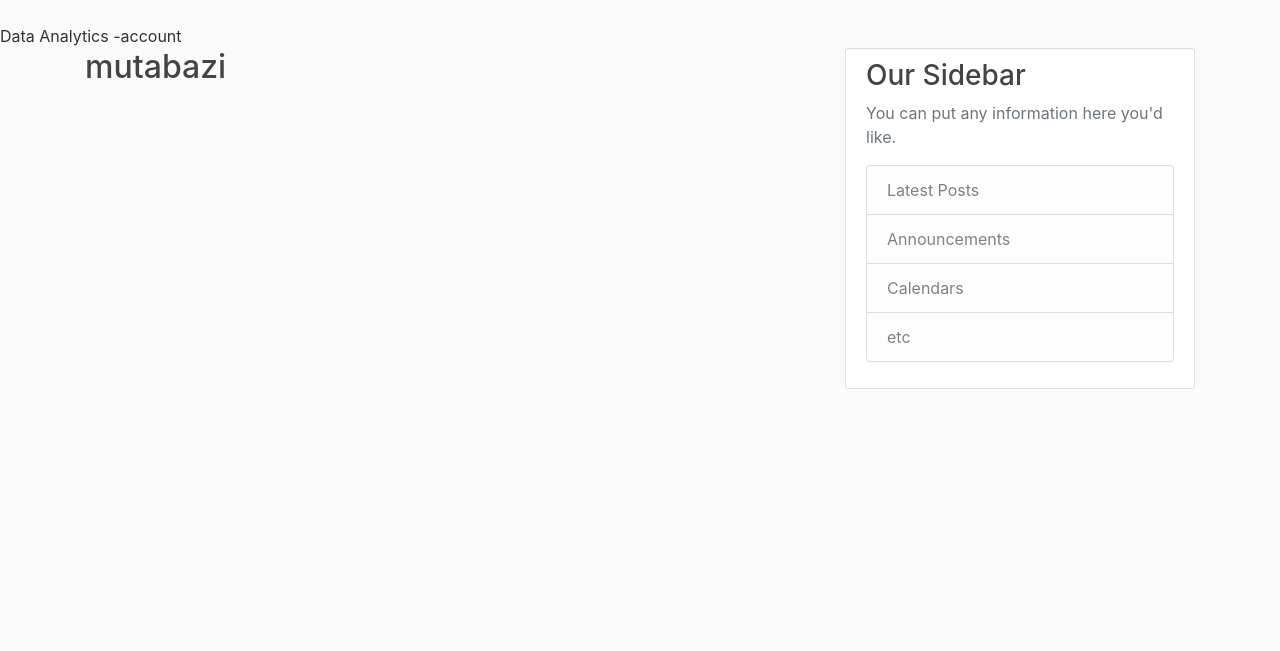
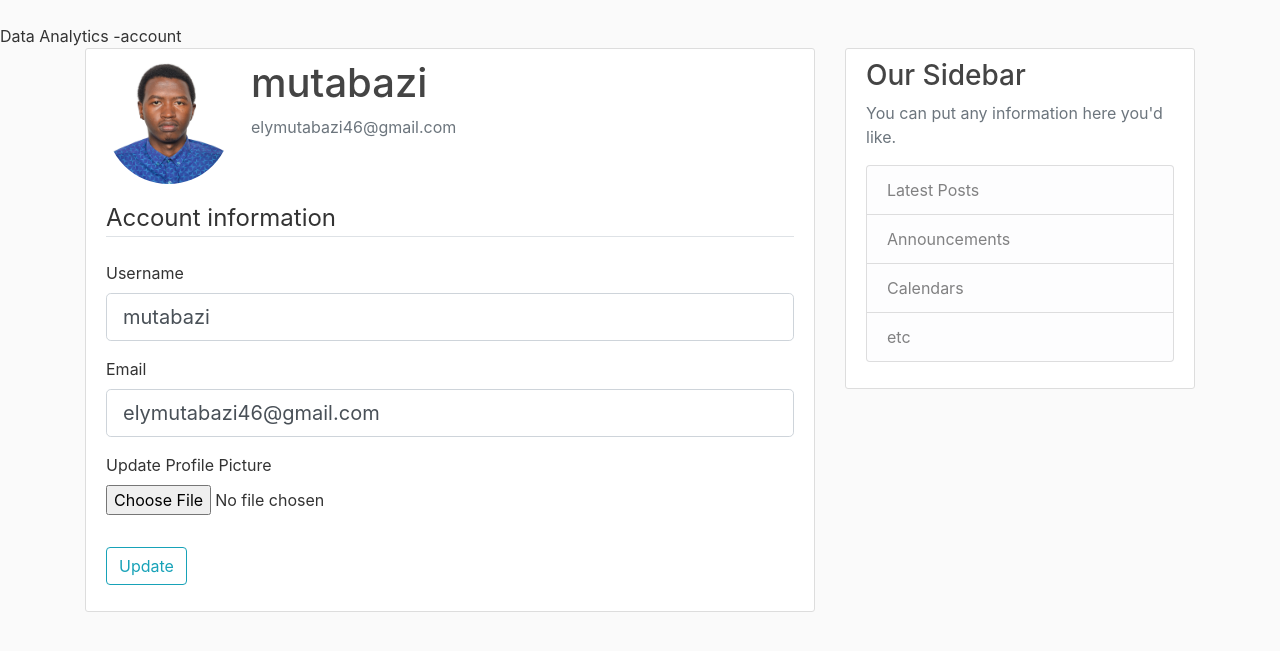
Before and after one commit to EngMutabazi/Flask_web_app, a Flask app: page /account in a window 1280 px wide. Shown: the part 56-707 px from the top of the page. Run offline with Flask 2, Linux system fonts and the light colour scheme; a user stored in the database is signed in; some libraries are stand-ins or nearby versions.

Commit message:
adding pages

```diff
--- a/app/form.py
+++ b/app/form.py
@@ -1,6 +1,9 @@
 from flask_wtf import FlaskForm
+from flask_login import current_user
 from wtforms import (StringField, TextAreaField, PasswordField, SubmitField,  BooleanField)
+from flask_wtf.file import FileField, FileAllowed
 from wtforms.validators import DataRequired, Length, Email, EqualTo, ValidationError
+
 from app.models import User
 
 class RegistrationForm(FlaskForm):
@@ -30,3 +33,24 @@ class LoginForm(FlaskForm):
     password= PasswordField('Password', validators=[DataRequired()])
     remember=  BooleanField('Remember me')
     submit= SubmitField('Log In')
+
+class UpdateAccountForm(FlaskForm):
+    username= StringField('Username',
+                          validators=[DataRequired(), Length(min=2,max=20)])
+    email= StringField('Email',
+                       validators=[DataRequired(), Email()])
+    picture= FileField('Update Profile Picture', validators=[FileAllowed(['jpg', 'png'])])
+
+    submit= SubmitField('Update')
+
+    def validate_username(self, username):
+        if username.data != current_user.username:
+            user= User.query.filter_by(username= username.data).first()
+            if user:
+                raise ValidationError('That username is taken please choose different one!')
+
+    def validate_email(self, email):
+         if email.data != current_user.email:
+            user= User.query.filter_by(email= email.data).first()
+            if user:
+              raise ValidationError('That email is taken please choose different one!')
--- a/app/routes.py
+++ b/app/routes.py
@@ -1,6 +1,8 @@
+import os
+import secrets
 from flask import Flask, render_template, url_for, flash, redirect, request
 from app import app, db, bcrypt
-from app.form import RegistrationForm, LoginForm
+from app.form import RegistrationForm, LoginForm, UpdateAccountForm
 from app.models import User, Post
 from flask_login import login_user, current_user, logout_user, login_required
 
@@ -68,7 +70,31 @@ def logout():
      logout_user()
      return redirect(url_for('home'))
 
-@app.route("/account")
+def save_picture(form_picture):
+    random_hex= secrets.token_hex(8)
+    _, f_ext= os.path.splitext(form_picture.filename)
+    picture_fn= random_hex + f_ext
+    picture_path= os.path.join(app.root_path, 'static/profile_pics', 'picture_fn')
+    form_picture.save(picture_path)
+    return picture_fn
+
+
+@app.route("/account", methods=['GET', 'POST'])
 @login_required
 def account():
-     return render_template('account.html', title= 'account')
+     form= UpdateAccountForm()
+     if form.validate_on_submit():
+          if form.picture.data:
+               picture_file= save_picture(form.picture.data)
+               current_user.image_file= picture_file
+          current_user.username= form.username.data
+          current_user.email= form.email.data
+          db.session.commit()
+          flash('Your account has been updated!', 'success')
+          return redirect(url_for('account'))
+     elif request.method== 'GET':
+          form.username.data= current_user.username
+          form.email.data= current_user.email
+
+     image_file= url_for('static', filename= 'profile_pics/'+ current_user.image_file)
+     return render_template('account.html', title= 'account', image_file= image_file, form= form)
--- a/app/templates/account.html
+++ b/app/templates/account.html
@@ -1,4 +1,77 @@
 {% extends "layout.html" %}
 {% block content %}
-  <h2>{{current_user.username}}</h2>
+
+  <div class="content-section">
+    <div class="media">
+      <img class="rounded-circle account-img" src="{{image_file}}">
+      <div class="media-body">
+        <h2 class="account-heading">{{current_user.username}}</h2>
+        <p class="text-secondary">{{current_user.email}}</p>
+      </div>
+    </div>
+    <!-- FORM HERE -->
+
+
+<!-- <div class="content_section"> -->
+    <form method= "POST", action="", enctype="multipart/form-data">
+        {{form.hidden_tag()}}
+        <fieldset class="form-group">
+            <legend class="border-bottom mb-4">Account information</legend>
+            <div class="form-group">
+                {{form.username.label(class= "form-control-label")}}
+                {% if form.username.errors%}
+                 {{form.username(class= "form-control form-control-lg is-invalid")}}
+                    <div class="invalid-feedback">
+                        {% for error in form.username.errors %}
+                            <span>
+                                {{error}}
+                            </span>
+                        {% endfor %}
+                    </div>
+                {% else %}
+                 {{form.username(class= "form-control form-control-lg")}}
+                {% endif %}
+
+            </div>
+            <div class="form-group">
+                {{form.email.label(class= "form-control-label")}}
+                {% if form.email.errors%}
+                 {{form.email(class= "form-control form-control-lg is-invalid")}}
+                    <div class="invalid-feedback">
+                        {% for error in form.email.errors %}
+                            <span>
+                                {{error}}
+                            </span>
+                        {% endfor %}
+                    </div>
+                {% else %}
+                    {{form.email(class= "form-control form-control-lg")}}
+                {% endif %}
+
+
+            </div>
+
+            <div class="form-group">
+                {{form.picture.label()}}
+                {{form.picture(class="form-control-file")}}
+                {%if form.picture.errors%}
+                    {% for error in form.picture.errors %}
+                         <span class="text-danger">{{error}}</span></br>
+                    {% endfor %}
+
+                {%endif%}
+            </div>
+
+        </fieldset>
+        <div class="form-group">
+            {{form.submit(class= "btn btn-outline-info")}}
+        </div>
+    </form>
+<!-- </div> -->
+
+
+
+
+  </div>
+
 {% endblock content%}
```
Also changed, not shown: app/static/profile_pics/default.JPG (added), app/static/profile_pics/default.jpg.PNG (added), instance/test.db, 1 other file.
